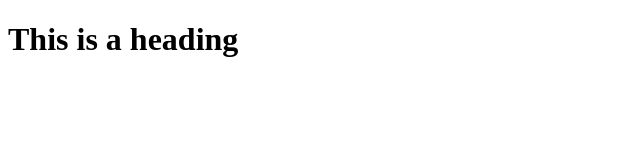
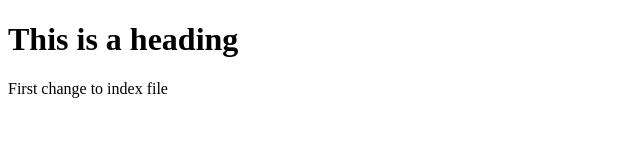
Before and after one commit to nems2811/ISM6225-Friday2, a plain HTML site: page index.html in a window 1280 px wide. Shown: the whole page, without its empty margins (0-640 px from the left). Drawn offline with Linux system fonts and the light colour scheme.

Commit message:
version 2

```diff
--- a/index.html
+++ b/index.html
@@ -4,5 +4,8 @@
         <h1>
             This is a heading
         </h1>
+        <p>
+            First change to index file
+        </p>
     </html>
 </head>
```
